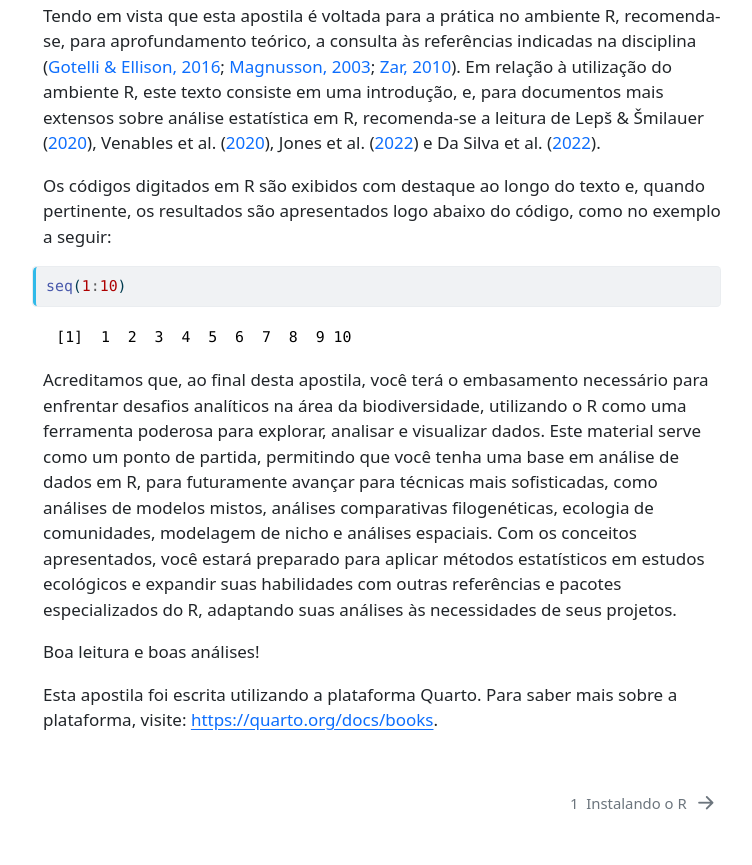
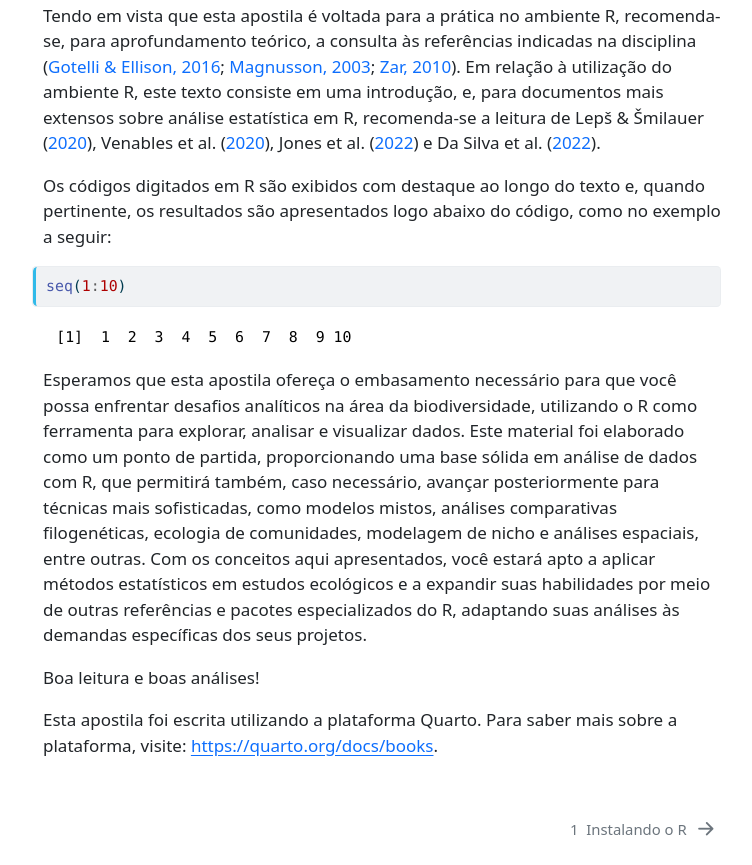
Before and after one commit to fhafarache/stats-ppgbio, a plain HTML site: page index.html in a window 1280 px wide. Shown: the part 970-1835 px from the top of the page, without its empty margins (258-1010 px from the left). Before the commit the page ends 1809 px from the top, so only its background shows below. Drawn offline with Linux system fonts and the light colour scheme.

Commit message:
Update 2025-03-10v3

```diff
--- a/index.html
+++ b/index.html
@@ -323,7 +323,7 @@ div.csl-indent {
 <pre><code> [1]  1  2  3  4  5  6  7  8  9 10</code></pre>
 </div>
 </div>
-<p>Acreditamos que, ao final desta apostila, você terá o embasamento necessário para enfrentar desafios analíticos na área da biodiversidade, utilizando o R como uma ferramenta poderosa para explorar, analisar e visualizar dados. Este material serve como um ponto de partida, permitindo que você tenha uma base em análise de dados em R, para futuramente avançar para técnicas mais sofisticadas, como análises de modelos mistos, análises comparativas filogenéticas, ecologia de comunidades, modelagem de nicho e análises espaciais. Com os conceitos apresentados, você estará preparado para aplicar métodos estatísticos em estudos ecológicos e expandir suas habilidades com outras referências e pacotes especializados do R, adaptando suas análises às necessidades de seus projetos.</p>
+<p>Esperamos que esta apostila ofereça o embasamento necessário para que você possa enfrentar desafios analíticos na área da biodiversidade, utilizando o R como ferramenta para explorar, analisar e visualizar dados. Este material foi elaborado como um ponto de partida, proporcionando uma base sólida em análise de dados com R, que permitirá também, caso necessário, avançar posteriormente para técnicas mais sofisticadas, como modelos mistos, análises comparativas filogenéticas, ecologia de comunidades, modelagem de nicho e análises espaciais, entre outras. Com os conceitos aqui apresentados, você estará apto a aplicar métodos estatísticos em estudos ecológicos e a expandir suas habilidades por meio de outras referências e pacotes especializados do R, adaptando suas análises às demandas específicas dos seus projetos.</p>
 <p>Boa leitura e boas análises!</p>
 <p>Esta apostila foi escrita utilizando a plataforma Quarto. Para saber mais sobre a plataforma, visite: <a href="https://quarto.org/docs/books" class="uri">https://quarto.org/docs/books</a>.</p>
 
```
